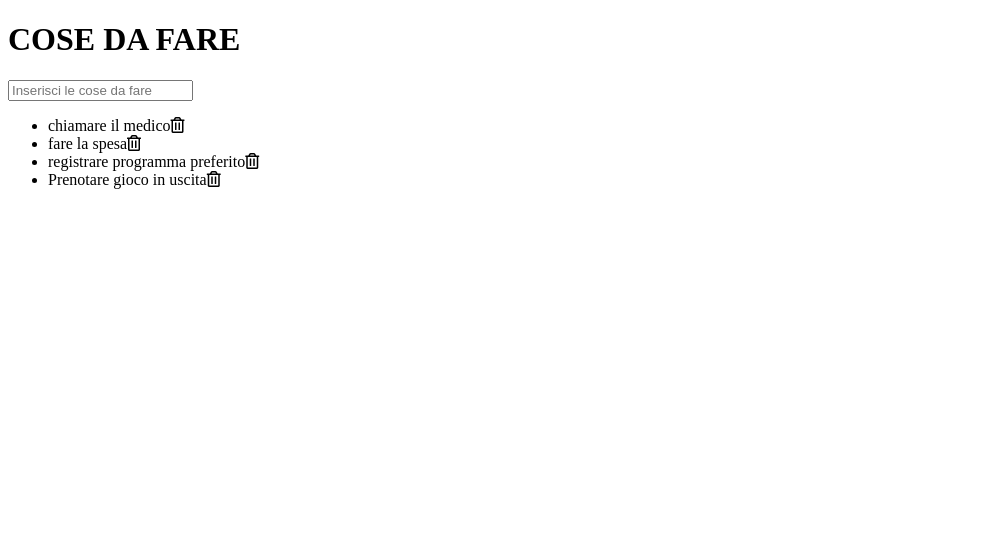
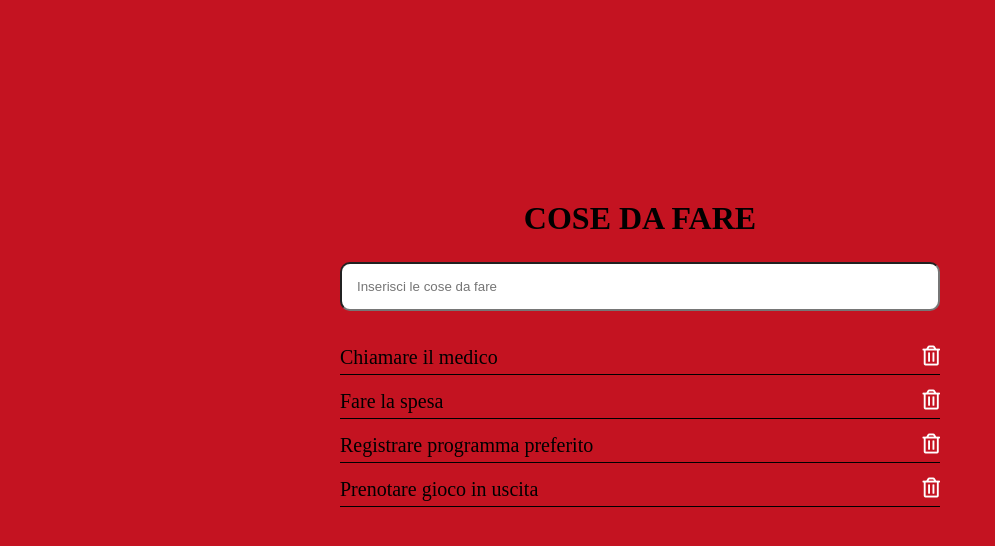
Before and after one commit to StefanoCeli/js-todo-clone, a plain HTML site: page index.html in a window 1280 px wide. Shown: the whole page, without its empty margins (0-995 px from the left). Drawn offline with nearby package versions, Linux system fonts and the light colour scheme.

Commit message:
Aggiunto stile

```diff
--- /dev/null
+++ b/assets/css/style.css
@@ -0,0 +1,36 @@
+*{
+    box-sizing: border-box;
+    padding: 0;
+    margin: 0;
+}
+body{
+    background-color: rgb(196, 19, 33);
+}
+.container{
+    width: 600px;
+    margin: 200px auto;
+    text-align: center;
+}
+
+.container input{
+    width: 100%;
+    padding: 15px;
+    margin-top: 25px;
+    border-radius: 10px;
+}
+.container ul{
+    list-style: none;
+    margin-top: 20px;
+}
+.container ul li{
+    text-align: left;
+    padding-top: 15px;
+    padding-bottom: 5px;
+    border-bottom: 1px solid black;
+    display: flex;
+    justify-content: space-between;
+    font-size: 20px;
+}
+.container ul li i{
+    color: #fff;
+}
--- a/assets/js/script.js
+++ b/assets/js/script.js
@@ -1,16 +1,16 @@
 $(document).ready(function(){
     //creo un array e inserisco delle stringhe
     var arrToDo=[
-        "chiamare il medico",
-        "fare la spesa",
-        "registrare programma preferito",
+        "Chiamare il medico",
+        "Fare la spesa",
+        "Registrare programma preferito",
         "Prenotare gioco in uscita"
     ]
     //creo un ciclo per stampare a video l'array
     for(var i=0; i<arrToDo.length; i++){
         var ToDo=arrToDo[i]
         //console.log(ToDo);
-        var strToDo= '<li>' + ToDo + '<i class="far fa-trash-alt"></i></li>';
+        var strToDo= '<li><p>' + ToDo + '</p><i class="far fa-trash-alt"></i></li>';
         $('.container ul').append(strToDo)
     }
     //qui tramite la funzione "on" vado a richiamare l'evento click che fa riferimento all'icona e gli vado a dire che una volta cliccato di rimuovere il padre
@@ -22,7 +22,7 @@ $(document).ready(function(){
 
         if(event.which===13){
             //console.log($(this).val());
-            var strToDo= '<li>' + $(this).val().trim() + '<i class="far fa-trash-alt"></i></li>';
+            var strToDo= '<li><p>' + $(this).val().trim() + '</p><i class="far fa-trash-alt"></i></li>';
             //qui vado a specificare che se la parola è piu lunga di 3 lettere,vado a inserire la stringa dentro l'ul,dopodichè vado a svuotare l'input dicendogli di sovrascrivere il valore con una stringa vuota
             if($(this).val().length>3){
                 $('.container ul').append(strToDo);
--- a/index.html
+++ b/index.html
@@ -5,6 +5,7 @@
     <meta http-equiv="X-UA-Compatible" content="IE=edge">
     <meta name="viewport" content="width=device-width, initial-scale=1.0">
     <link rel="stylesheet" href="https://cdnjs.cloudflare.com/ajax/libs/font-awesome/5.15.3/css/all.min.css">
+    <link rel="stylesheet" href="assets/css/style.css">
     <title>Document</title>
 </head>
 <body>
```
